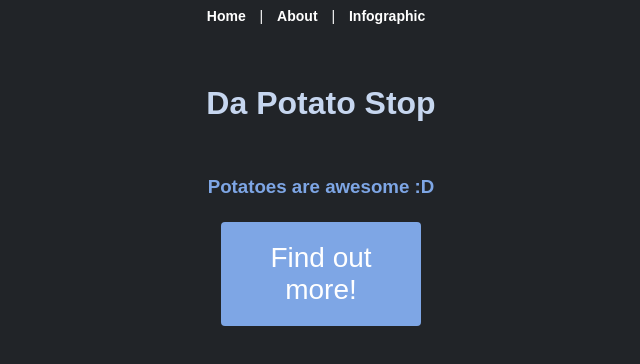
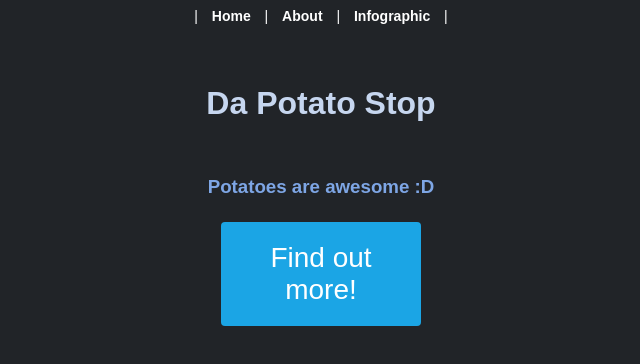
Before and after one commit to PenetratingShot/cs-website-crap, a plain HTML site: page index.html in a window 1280 px wide. Shown: the whole page, without its empty margins (319-959 px from the left). Drawn offline with Linux system fonts and the light colour scheme.

Commit message:
Update index.html

```diff
--- a/index.html
+++ b/index.html
@@ -1,11 +1,12 @@
 	<html>
 	<head>
   	<title>Potato Stop</title>
+    <link rel="favicon" href="potato.png">
   </head>
   <body>
   	<center>
       <div class = "nav">
-        <p><span class = "home"><a href="index.html"><b>Home</b></a></span> | <span class = "about"><a href="about.html"><b>About</b></a></span> | <span class = "infographic"><a href="infographic.html"><b>Infographic</b></a></span></p>
+        <p> | <span class = "home"><a href="index.html"><b>Home</b></a></span> | <span class = "about"><a href="about.html"><b>About</b></a></span> | <span class = "infographic"><a href="infographic.html"><b>Infographic</b></a></span> |</p>
       </div>
       <div class = "hero">
       	<h1>Da Potato Stop</h1>
@@ -33,6 +34,7 @@
       }
       .home {
         padding-right: 10px;
+        padding-left: 10px;
       }
       .about {
         padding-left: 10px;
@@ -71,7 +73,7 @@
       .button {
     		display: inline-block;
   			border-radius: 4px;
- 				background-color: #7ea6e5; /*OWINJ*/
+ 				background-color: #1ba5e5; /*OWINJ*/
   			border: none;
   			color: #FFFFFF; /*wh1te*/
   			text-align: center;
```
